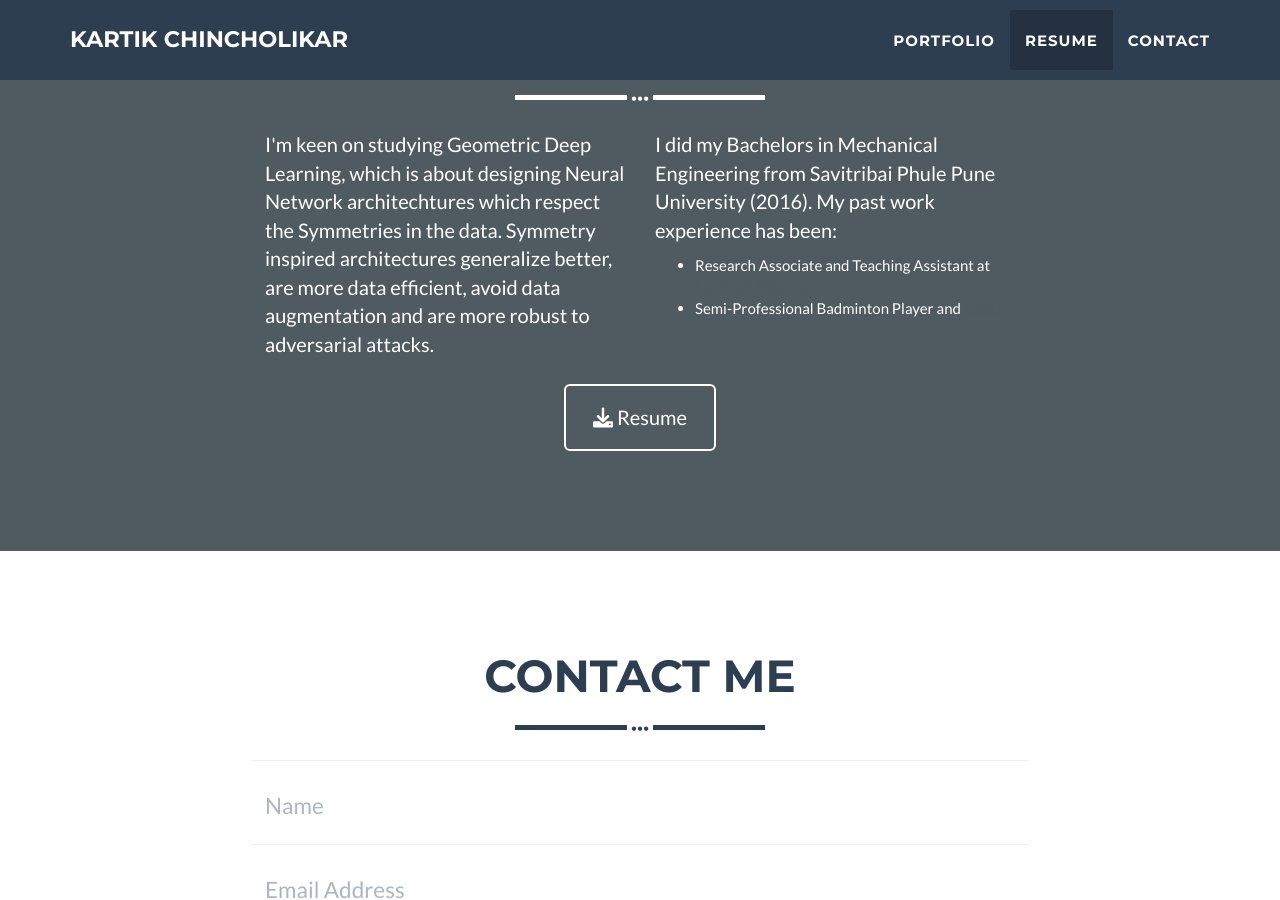
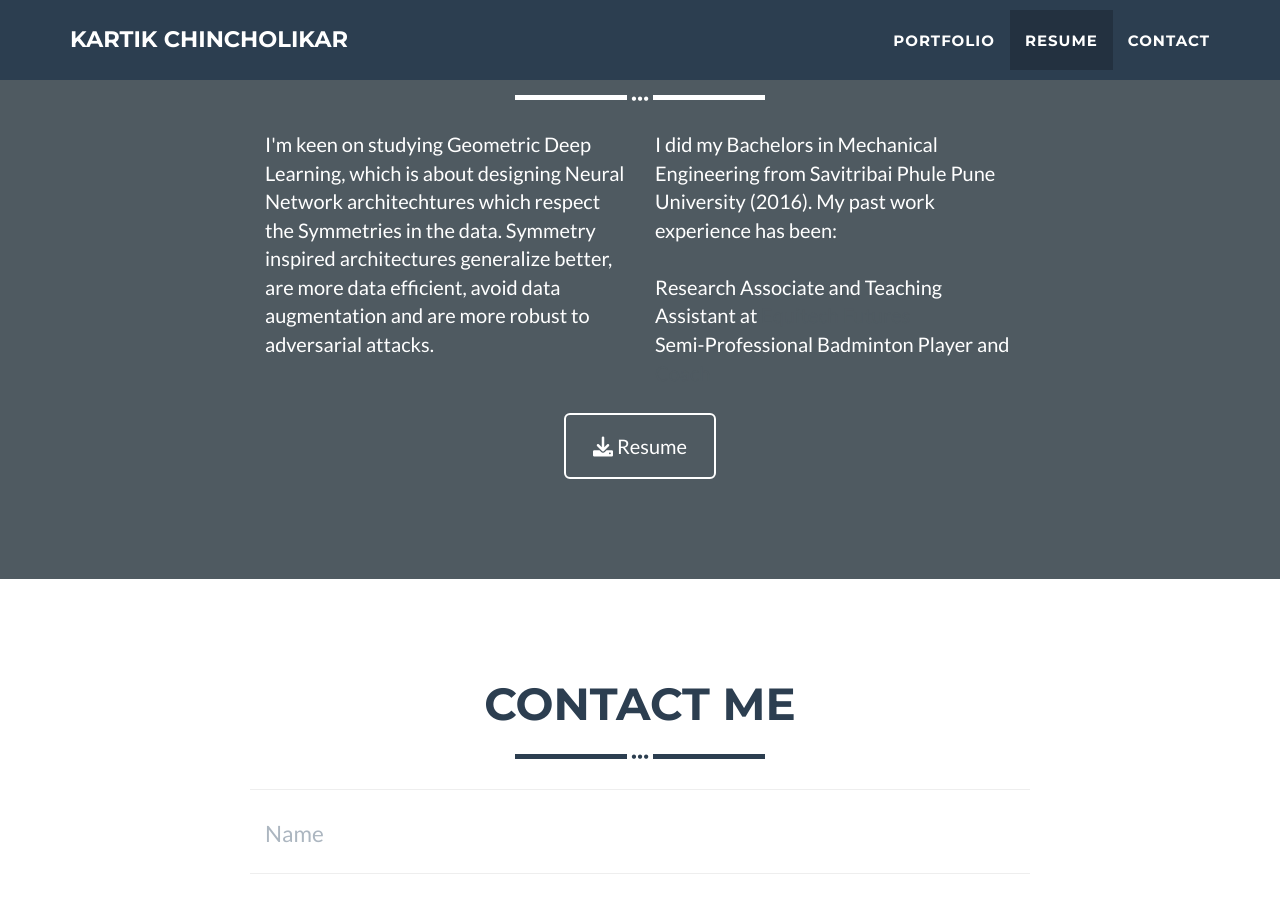
Before and after one commit to kartikchincholikar/kartikchincholikar.github.io, a Jekyll site: the page built from _posts/2014-07-17-Simulations in Statistical Learning Theory.markdown, in a window 1280 px wide and 900 px high, scrolled down 1457 px. Built offline with Jekyll 4.4.1, drawn with Linux system fonts in a browser that asks for light colours.

Commit message:
update about

```diff
--- a/_includes/about.html
+++ b/_includes/about.html
@@ -14,11 +14,9 @@
       </div>
       <div class="col-lg-4">
         <p>I did my Bachelors in Mechanical Engineering from Savitribai Phule Pune University (2016).
-My past work experience has been:<br>
-        <ul>
-          <li>Research Associate and Teaching Assistant at <a href="https://www.equitechfutures.com/" target="_blank">Equitech Futures</a></li>
-          <li>Semi-Professional Badminton Player and <a href="https://www.youtube.com/@BadmintonSchoolHINDI/featured" target="_blank">Coach</a></li>
-        </ul>
+My past work experience has been:<br><br>
+        Research Associate and Teaching Assistant at <a href="https://www.equitechfutures.com/" target="_blank">Equitech Futures</a><br>
+        Semi-Professional Badminton Player and <a href="https://www.youtube.com/@BadmintonSchoolHINDI/featured" target="_blank">Coach</a><br>
         </p>
       </div>
       <div class="col-lg-8 col-lg-offset-2 text-center">
```
